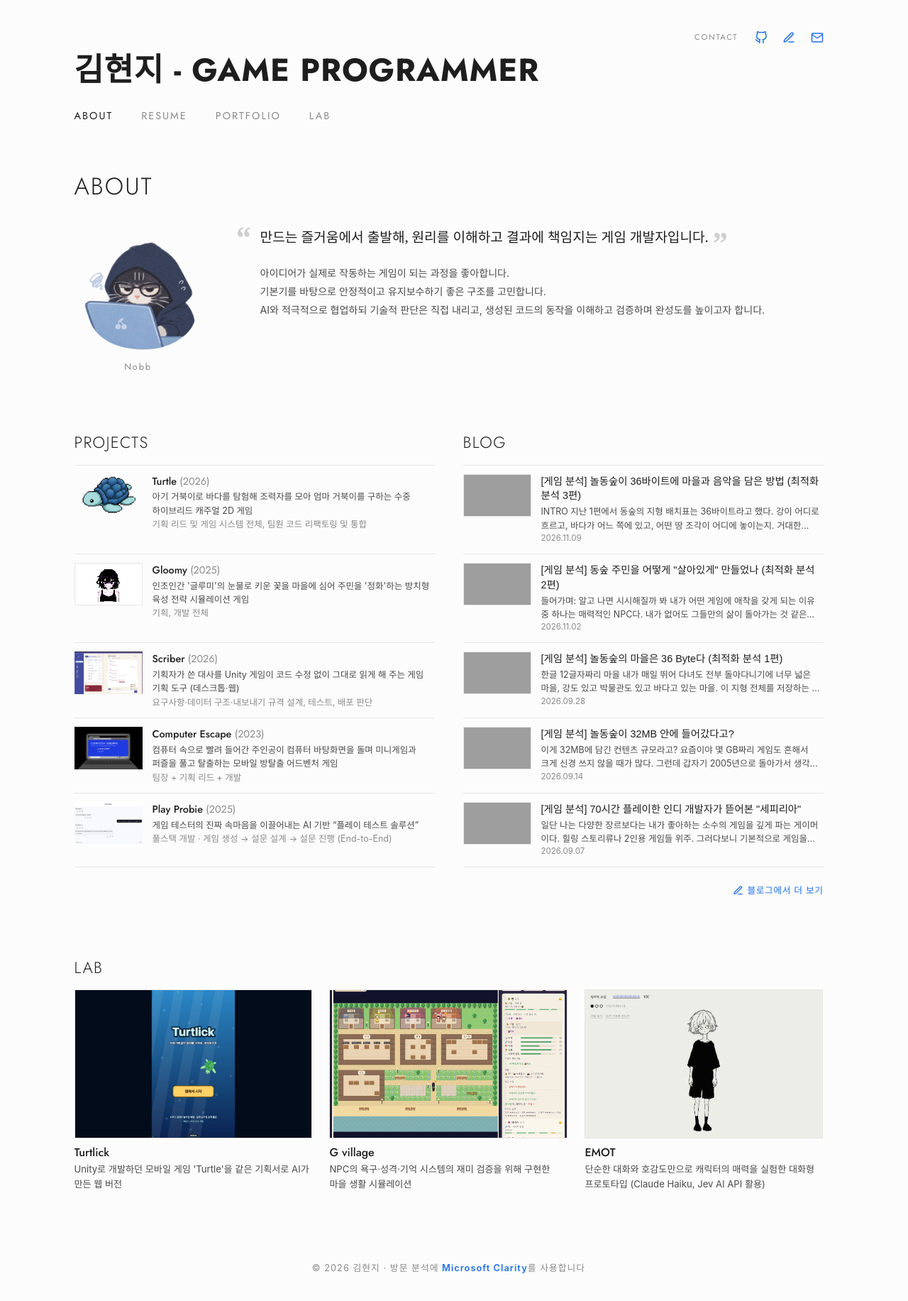
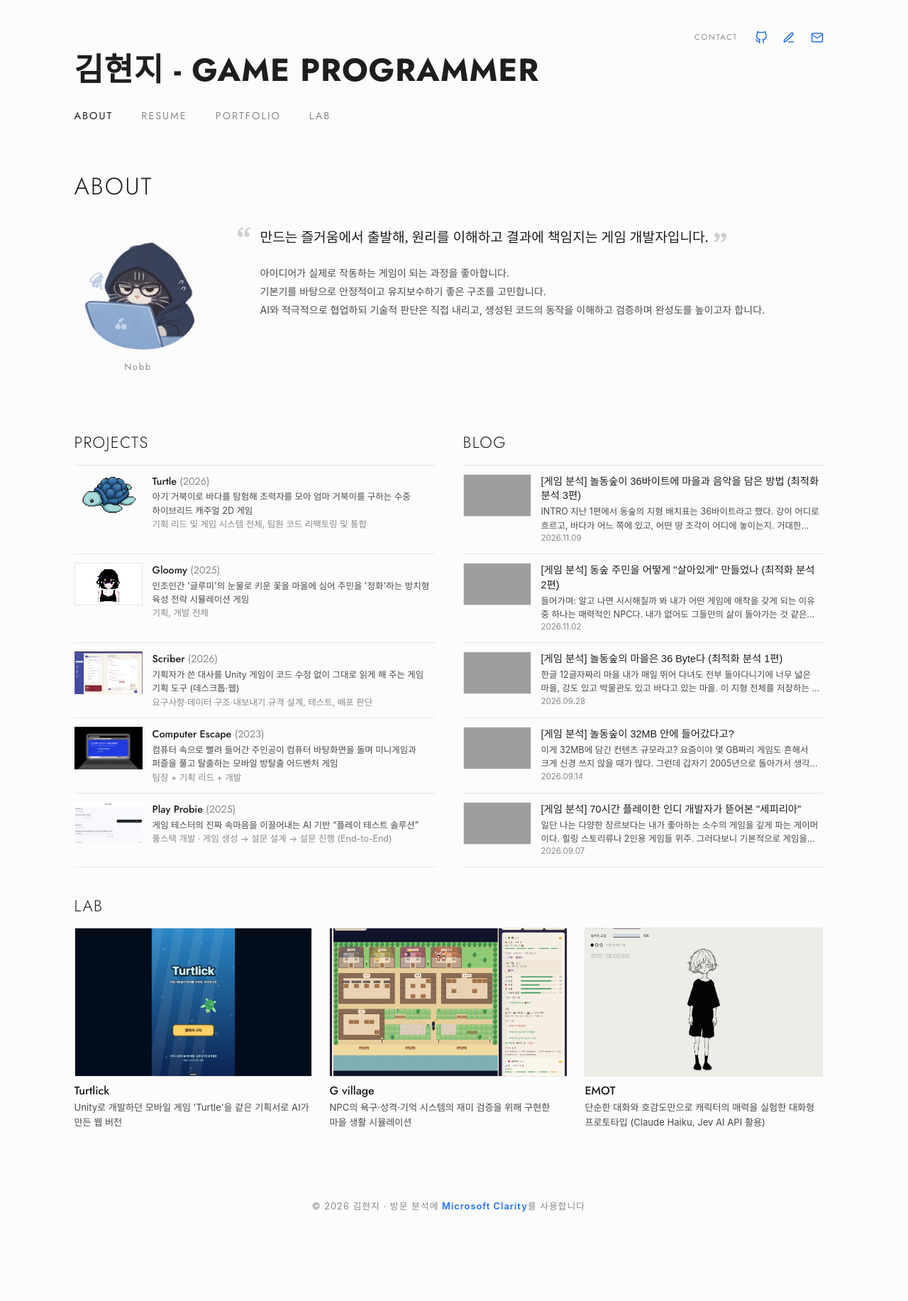
Before and after one commit to HelloNobb/HelloNobb.github.io, a Jekyll site: the page built from index.html, in a window 1280 px wide, cut to the strip 0-1863 px from the top of the page. Shown: the top 1833 px of the strip at 71% size. Built offline with Jekyll 4.4.1, drawn with Linux system fonts in a browser that asks for light colours; some web fonts are replaced; after the commit the page ends 1777 px from its top, so only the background shows below that; grey boxes are pictures that could not be loaded.

Commit message:
feat: ABOUT 섹션 제목 링크 연결, 블로그 더보기 삭제
- Projects 제목은 PORTFOLIO로, Blog 제목은 블로그 새 탭으로 연결
- 블로그에서 더 보기 버튼 삭제
- LAB 섹션 위 여백 축소

```diff
--- a/assets/style.css
+++ b/assets/style.css
@@ -270,7 +270,6 @@ video.clip { display: block; width: 100%; max-width: 880px; height: auto; margin
 .blog-item h3 { font-family: Pretendard, sans-serif; color: var(--strong); display: -webkit-box; -webkit-line-clamp: 2; -webkit-box-orient: vertical; overflow: hidden; }
 .blog-item img, .blog-thumb-empty { width: 100%; aspect-ratio: 16 / 10; object-fit: cover; border: 1px solid var(--line); }
 .blog-thumb-empty { display: block; background: #f2f2f2; }
-.blog-more { margin: 16px 0 0; text-align: right; }
 /* Both columns share the same row tracks, so item N on the left lines up with item N on the right */
 .home-columns { row-gap: 0; }
 .home-columns > section { display: grid; grid-template-rows: subgrid; grid-row: span var(--rows); }
@@ -295,9 +294,10 @@ main > ul .chips { margin-left: 8px; }
 .lab-card:hover h3 { color: var(--accent); }
 .lab-card p { margin: 0; font-size: .82rem; line-height: 1.6; }
 /* ABOUT: always one row, 3 cards visible, the rest scroll sideways */
-.lab-home { margin-top: 80px; }
+.lab-home { margin-top: 40px; }
 .lab-home .section-title { margin: 0 0 16px; font-size: 1.4rem; }
-.lab-home .section-title a { color: inherit; font-weight: inherit; }
+/* Section titles on ABOUT link to their full page */
+.home-columns .section-title a, .lab-home .section-title a { color: inherit; font-weight: inherit; }
 .lab-row { display: grid; grid-auto-flow: column; grid-auto-columns: calc((100% - 48px) / 3); gap: 24px; overflow-x: auto; scroll-snap-type: x mandatory; }
 .lab-row .lab-card { scroll-snap-align: start; }
 /* Detail page: cover + play button, swapped for the game iframe on click */
@@ -312,5 +312,5 @@ main > ul .chips { margin-left: 8px; }
 @media (max-width: 760px) {
   .lab-grid { grid-template-columns: 1fr; }
   .lab-row { grid-auto-columns: 75%; gap: 16px; }
-  .lab-home { margin-top: 64px; }
+  .lab-home { margin-top: 56px; }
 }
--- a/index.html
+++ b/index.html
@@ -17,12 +17,12 @@ layout: default
 </section>
 
 {% assign projects = site.projects | sort: "order" %}
-{% comment %}Rows shared by both columns (title + items + "more" link) so Projects and Blog items line up{% endcomment %}
-{% assign blog_rows = site.data.blog.size | plus: 2 %}
-{% assign home_rows = projects.size | plus: 2 | at_least: blog_rows %}
+{% comment %}Rows shared by both columns (title + items) so Projects and Blog items line up{% endcomment %}
+{% assign blog_rows = site.data.blog.size | plus: 1 %}
+{% assign home_rows = projects.size | plus: 1 | at_least: blog_rows %}
 <div class="home-columns" style="--rows: {{ home_rows }}">
   <section class="overview">
-    <h1 class="section-title">Projects</h1>
+    <h1 class="section-title"><a href="{{ '/portfolio/' | relative_url }}">Projects</a></h1>
     {% for p in projects %}
     <a class="overview-item" href="{{ p.url | relative_url }}">
       {% if p.thumb %}{% include img.html src=p.thumb alt="" class="thumb" %}{% else %}{% include img.html src=p.cover fallback="/assets/projects/placeholder.svg" alt="" %}{% endif %}
@@ -36,7 +36,8 @@ layout: default
   </section>
 
   <section class="blog">
-    <h1 class="section-title">Blog</h1>
+    {% assign blog = site.links | where: "icon", "blog" | first %}
+    <h1 class="section-title">{% if blog %}<a href="{{ blog.url }}" target="_blank" rel="noopener">Blog</a>{% else %}Blog{% endif %}</h1>
     {% comment %}_data/blog.json is refreshed every 6 hours by .github/workflows/blog.yml{% endcomment %}
     {% for post in site.data.blog %}
     <a class="blog-item" href="{{ post.url }}" target="_blank" rel="noopener">
@@ -48,8 +49,6 @@ layout: default
       </div>
     </a>
     {% endfor %}
-    {% assign blog = site.links | where: "icon", "blog" | first %}
-    {% if blog %}<p class="blog-more">{% include link.html url=blog.url label="블로그에서 더 보기" icon="blog" %}</p>{% endif %}
   </section>
 </div>
 
```
